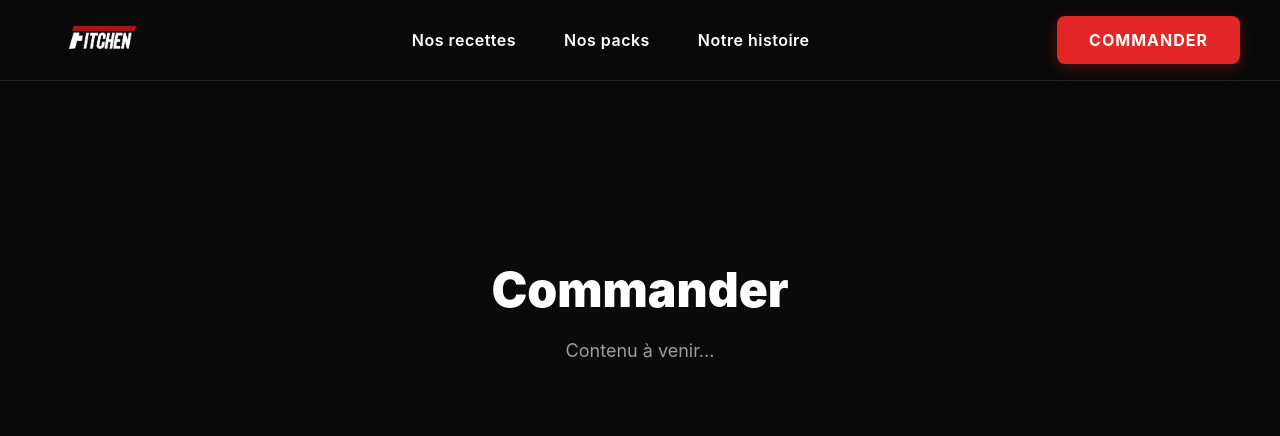
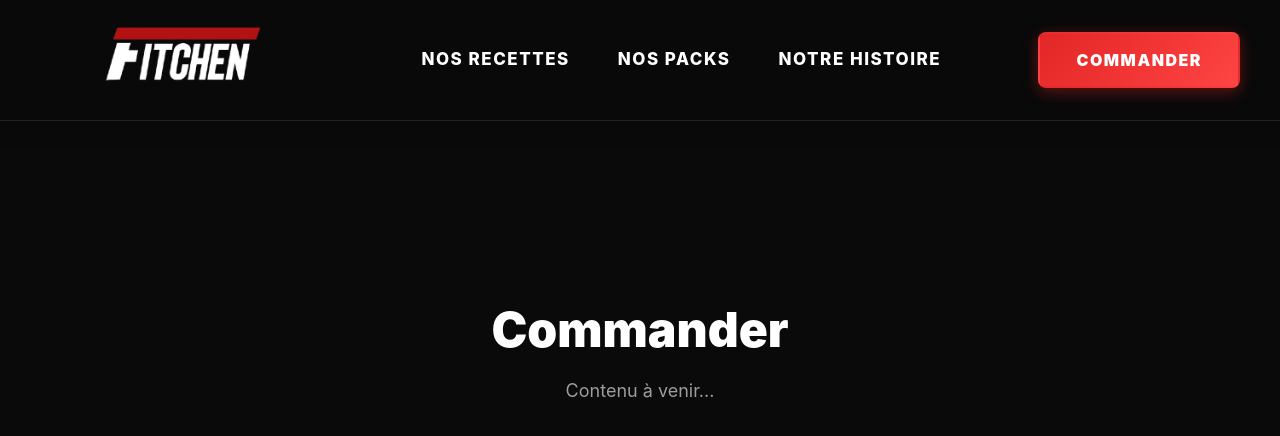
Before and after one commit to TheoLmrq/my-site, a React (Vite) app: page /my-site/commander in a window 1280 px wide. Shown: the top 436 px of the page. Built offline with nearby package versions, Linux system fonts and the light colour scheme.

Commit message:
Quiz interactif + Hero 2 colonnes + Logo agrandi + Navigation en majuscules

```diff
--- a/src/App.jsx
+++ b/src/App.jsx
@@ -1,4 +1,4 @@
-import { Routes, Route, useLocation } from 'react-router-dom';
+import { Routes, Route } from 'react-router-dom';
 import Header from './components/Header';
 import Home from './pages/Home';
 import Test from './pages/Test';
@@ -12,14 +12,10 @@ import Results from './pages/Results';
 import './App.css';
 
 function App() {
-  const location = useLocation();
-  const hideHeaderPaths = ['/quiz', '/results'];
-  const showHeader = !hideHeaderPaths.includes(location.pathname);
-
   return (
     <>
-      {showHeader && <Header />}
-      <div style={{ paddingTop: showHeader ? '80px' : '0' }}>
+      <Header />
+      <div style={{ paddingTop: '120px' }}>
         <Routes>
           <Route path="/" element={<Home />} />
           <Route path="/test" element={<Test />} />
--- a/src/pages/Home.jsx
+++ b/src/pages/Home.jsx
@@ -1,6 +1,7 @@
 import { Link } from 'react-router-dom';
 import DishCarousel from '../components/DishCarousel';
 import HowItWorks from '../components/HowItWorks';
+import lot1Image from '../assets/image/LOT 1.png';
 import '../styles/Home.css';
 
 function Home() {
@@ -27,8 +28,10 @@ function Home() {
           <div className="streak streak-3"></div>
         </div>
 
-        {/* Hero Content */}
+        {/* Hero Content - Two Columns */}
         <div className="hero-content">
+          {/* Left Column - Text & CTAs */}
+          <div className="hero-left">
             <h1 className="hero-title">
               <span className="title-line">PUSH YOUR</span>
               <span className="title-line gradient-text">LIMITS</span>
@@ -36,8 +39,10 @@ function Home() {
 
             <p className="hero-subtitle">
               Découvrez votre potentiel. Optimisez vos performances.
-            <br />
-            L'excellence commence ici.
+            </p>
+
+            <p className="hero-description">
+              Des repas adaptés à ton métabolisme et tes objectifs.
             </p>
 
             <div className="cta-buttons">
@@ -49,6 +54,18 @@ function Home() {
               <Link to="/plats" className="cta-button cta-secondary">
                 <span className="button-text">Découvrir nos plats</span>
               </Link>
+            </div>
+          </div>
+
+          {/* Right Column - LOT 1 Image */}
+          <div className="hero-right">
+            <div className="hero-image-container">
+              <img
+                src={lot1Image}
+                alt="LOT 1 Fitchen"
+                className="hero-image"
+              />
+            </div>
           </div>
         </div>
 
--- a/src/styles/Header.css
+++ b/src/styles/Header.css
@@ -4,7 +4,7 @@
   top: 0;
   left: 0;
   right: 0;
-  height: 80px;
+  height: 120px;
   background: rgba(10, 10, 10, 0.95);
   backdrop-filter: blur(10px);
   border-bottom: 1px solid rgba(255, 255, 255, 0.1);
@@ -33,7 +33,7 @@
 }
 
 .logo-image {
-  height: 70px;
+  height: 160px;
   width: auto;
   transition: all 0.3s ease;
   filter: brightness(1);
@@ -55,13 +55,15 @@
 
 .nav-link {
   position: relative;
-  font-size: 16px;
-  font-weight: 600;
+  font-size: 17px;
+  font-weight: 800;
   color: #ffffff;
   text-decoration: none;
-  letter-spacing: 0.5px;
-  transition: color 0.3s ease;
+  text-transform: uppercase;
+  letter-spacing: 1.5px;
+  transition: all 0.3s ease;
   padding: 8px 0;
+  font-family: 'Inter', 'Arial Black', sans-serif;
 }
 
 .nav-link::after {
@@ -70,13 +72,16 @@
   bottom: 0;
   left: 0;
   width: 0;
-  height: 2px;
-  background: #E32626;
+  height: 3px;
+  background: linear-gradient(90deg, #E32626, #FF4444);
   transition: width 0.3s ease;
+  box-shadow: 0 0 10px rgba(227, 38, 38, 0.5);
 }
 
 .nav-link:hover {
   color: #E32626;
+  text-shadow: 0 0 15px rgba(227, 38, 38, 0.4);
+  transform: translateY(-1px);
 }
 
 .nav-link:hover::after,
@@ -90,26 +95,28 @@
 
 /* ===== CTA BUTTON ===== */
 .cta-button-nav {
-  padding: 12px 32px;
-  background: #E32626;
+  padding: 14px 36px;
+  background: linear-gradient(135deg, #E32626, #FF4444);
   color: #fff;
   font-size: 16px;
-  font-weight: 700;
+  font-weight: 900;
   text-decoration: none;
   text-transform: uppercase;
-  letter-spacing: 1px;
+  letter-spacing: 1.5px;
   border-radius: 8px;
   transition: all 0.3s ease;
   flex-shrink: 0;
-  box-shadow: 0 4px 15px rgba(227, 38, 38, 0.3);
+  box-shadow: 0 4px 15px rgba(227, 38, 38, 0.4);
+  border: 2px solid transparent;
 }
 
 .cta-button-nav:hover {
-  background: #FF4444;
+  background: linear-gradient(135deg, #FF4444, #E32626);
   box-shadow:
-    0 4px 20px rgba(227, 38, 38, 0.5),
-    0 0 20px rgba(227, 38, 38, 0.4);
-  transform: translateY(-2px);
+    0 6px 25px rgba(227, 38, 38, 0.6),
+    0 0 30px rgba(227, 38, 38, 0.5);
+  transform: translateY(-3px);
+  border: 2px solid rgba(255, 255, 255, 0.2);
 }
 
 .cta-button-nav:active {
--- a/src/styles/Home.css
+++ b/src/styles/Home.css
@@ -127,9 +127,30 @@
 .hero-content {
   position: relative;
   z-index: 10;
-  text-align: center;
-  padding: 0 20px;
-  max-width: 900px;
+  display: flex;
+  justify-content: space-between;
+  align-items: center;
+  gap: 60px;
+  padding: 0 60px;
+  max-width: 1400px;
+  width: 100%;
+  margin: 0 auto;
+}
+
+/* ===== LEFT COLUMN ===== */
+.hero-left {
+  flex: 1;
+  max-width: 600px;
+  text-align: left;
+}
+
+/* ===== RIGHT COLUMN ===== */
+.hero-right {
+  flex: 1;
+  display: flex;
+  justify-content: center;
+  align-items: center;
+  max-width: 600px;
 }
 
 /* ===== TITLE ===== */
@@ -182,15 +203,22 @@
 
 /* ===== SUBTITLE ===== */
 .hero-subtitle {
-  font-size: clamp(16px, 2vw, 20px);
+  font-size: clamp(18px, 2vw, 22px);
+  font-weight: 400;
+  line-height: 1.6;
+  color: rgba(255, 255, 255, 0.8);
+  margin: 0 0 15px 0;
+  animation: fadeIn 1s ease-out 0.4s backwards;
+}
+
+/* ===== DESCRIPTION ===== */
+.hero-description {
+  font-size: clamp(16px, 1.5vw, 18px);
   font-weight: 300;
-  line-height: 1.6;
-  color: rgba(255, 255, 255, 0.7);
-  margin: 0 0 50px 0;
-  max-width: 600px;
-  margin-left: auto;
-  margin-right: auto;
-  animation: fadeIn 1s ease-out 0.4s backwards;
+  line-height: 1.7;
+  color: rgba(255, 255, 255, 0.6);
+  margin: 0 0 40px 0;
+  animation: fadeIn 1s ease-out 0.5s backwards;
 }
 
 @keyframes fadeIn {
@@ -205,11 +233,9 @@
 /* ===== CTA BUTTONS ===== */
 .cta-buttons {
   display: flex;
-  flex-direction: row;
-  gap: 20px;
-  align-items: center;
-  justify-content: center;
-  flex-wrap: wrap;
+  flex-direction: column;
+  gap: 15px;
+  align-items: flex-start;
   animation: fadeIn 1s ease-out 0.6s backwards;
 }
 
@@ -269,9 +295,9 @@
 
 /* SECONDARY BUTTON */
 .cta-secondary {
-  background: transparent;
+  background: #000;
   color: #fff;
-  border: 2px solid rgba(255, 255, 255, 0.3);
+  border: 2px solid rgba(255, 255, 255, 0.2);
   position: relative;
 }
 
@@ -279,15 +305,16 @@
   content: '';
   position: absolute;
   inset: 0;
-  background: linear-gradient(135deg, rgba(255, 255, 255, 0.1), transparent);
+  background: linear-gradient(135deg, rgba(255, 255, 255, 0.05), transparent);
   opacity: 0;
   transition: opacity 0.3s ease;
 }
 
 .cta-secondary:hover {
-  border-color: rgba(255, 255, 255, 0.6);
+  background: #1a1a1a;
+  border-color: rgba(255, 255, 255, 0.4);
   transform: translateY(-2px);
-  box-shadow: 0 4px 20px rgba(255, 255, 255, 0.1);
+  box-shadow: 0 4px 20px rgba(0, 0, 0, 0.5);
 }
 
 .cta-secondary:hover::before {
@@ -298,15 +325,72 @@
   transform: translateY(0);
 }
 
+/* ===== HERO IMAGE (LOT 1) ===== */
+.hero-image-container {
+  position: relative;
+  width: 100%;
+  max-width: 600px;
+  animation: fadeIn 1s ease-out 0.8s backwards;
+}
+
+.hero-image {
+  width: 100%;
+  height: auto;
+  position: relative;
+  z-index: 2;
+  transition: transform 0.3s ease;
+  filter: drop-shadow(0 10px 30px rgba(0, 0, 0, 0.3));
+}
+
+.hero-image:hover {
+  transform: scale(1.02);
+}
+
 /* ===== RESPONSIVE ===== */
+@media (max-width: 1024px) {
+  .hero-content {
+    flex-direction: column;
+    gap: 40px;
+    padding: 0 40px;
+    text-align: center;
+  }
+
+  .hero-left {
+    max-width: 100%;
+    text-align: center;
+  }
+
+  .hero-right {
+    max-width: 400px;
+  }
+
+  .cta-buttons {
+    align-items: center;
+    width: 100%;
+  }
+
+  .cta-button {
+    width: 100%;
+    max-width: 350px;
+  }
+}
+
 @media (max-width: 768px) {
+  .hero-content {
+    padding: 0 20px;
+  }
+
   .hero-title {
     font-size: clamp(36px, 12vw, 60px);
   }
 
   .hero-subtitle {
     font-size: 16px;
-    margin-bottom: 40px;
+  }
+
+  .hero-description {
+    font-size: 14px;
+    margin-bottom: 30px;
   }
 
   .cta-buttons {
@@ -318,6 +402,14 @@
     max-width: 300px;
   }
 
+  .hero-right {
+    max-width: 300px;
+  }
+
+  .hero-image-container {
+    max-width: 350px;
+  }
+
   .streak {
     display: none;
   }
--- a/src/styles/Quiz.css
+++ b/src/styles/Quiz.css
@@ -1,5 +1,5 @@
 .quiz-container {
-  min-height: 100vh;
+  min-height: calc(100vh - 120px);
   background: #0A0A0A;
   display: flex;
   flex-direction: column;
--- a/src/styles/Results.css
+++ b/src/styles/Results.css
@@ -1,5 +1,5 @@
 .results-container {
-  min-height: 100vh;
+  min-height: calc(100vh - 120px);
   background: #0A0A0A;
   padding: 100px 20px 60px;
   position: relative;
```
Also changed, not shown: src/assets/image/Barquette2-removebg-preview.png (added), src/assets/image/LOT 1.png (added). Lines whose indentation alone changed are shown as unchanged.
